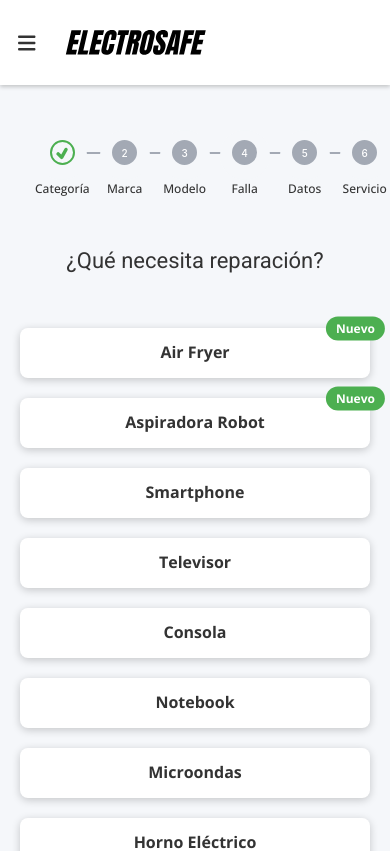
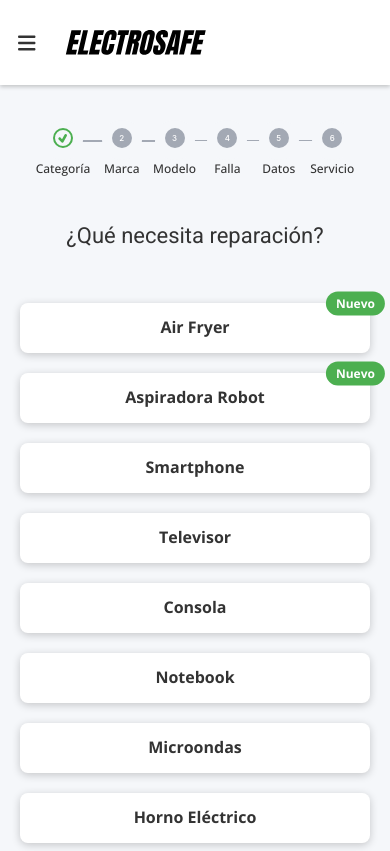
Before and after one commit to manuel-25/ElectroFix, a React (Create React App) app in the folder frontend/: page /reparacion-electrodomesticos in a window 390 px wide. Shown: the top 851 px of the page. Built offline with nearby package versions, Linux system fonts and the light colour scheme.

Commit message:
Fixed progress bar for 400px

```diff
--- a/frontend/src/components/ProgressBar/ProgressBar.css
+++ b/frontend/src/components/ProgressBar/ProgressBar.css
@@ -329,3 +329,33 @@
     font-size: 22px;
   }
 }
+
+@media screen and (max-width: 400px) {
+  .progress-bar {
+    width: 100%;
+    max-width: 100%;
+    overflow: hidden;
+    justify-content: space-between; /* Distribuye bien los elementos */
+  }
+
+  .progress-step {
+    font-size: 10px; /* Reduce el tamaño del texto */
+    padding: 0 2px; /* Reduce el espacio lateral */
+    margin-top: 5px;
+  }
+
+  .step-container {
+    width: 40px; /* Reduce el tamaño de los íconos */
+    height: 40px;
+  }
+
+  .step-icon {
+    width: 20px;
+    height: 20px;
+    font-size: 8px; /* Texto más pequeño */
+  }
+
+  .progress-step .connector-line {
+    height: 1.5px; /* Línea más delgada */
+  }
+}
```
